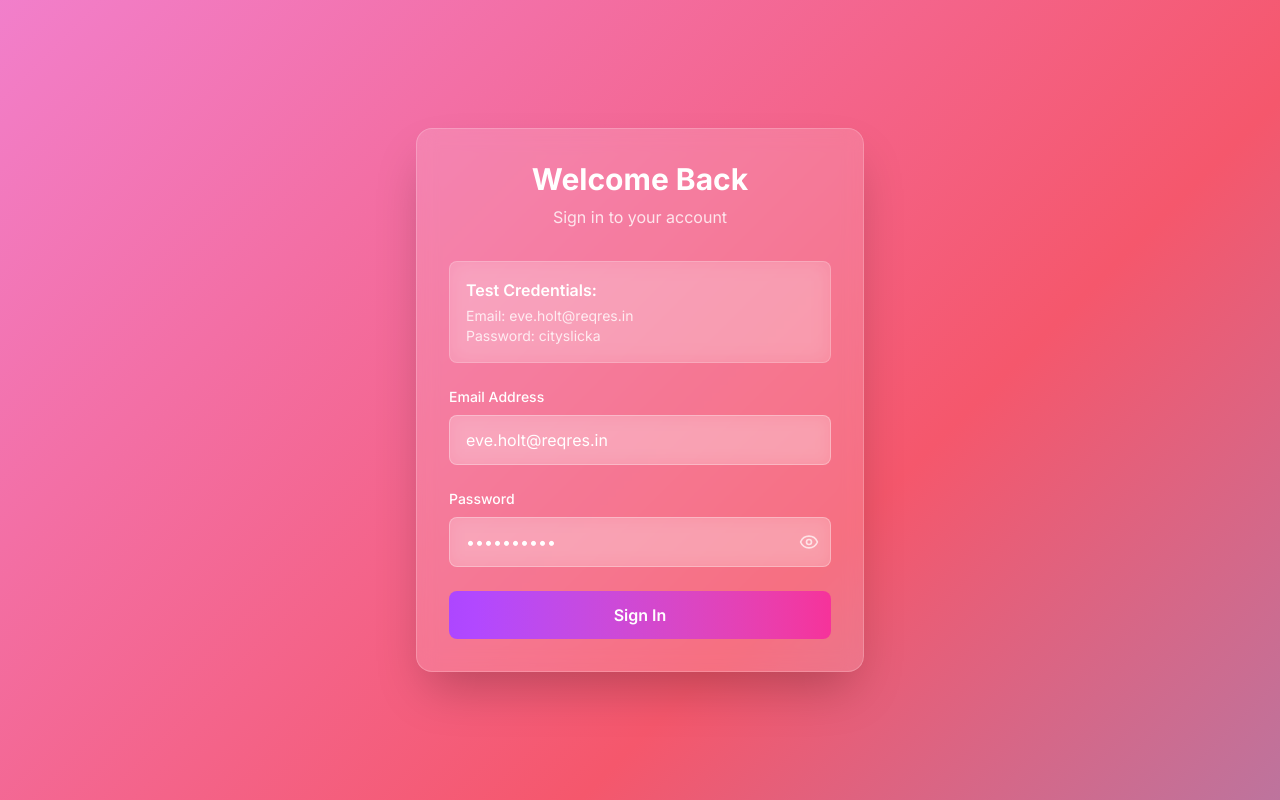
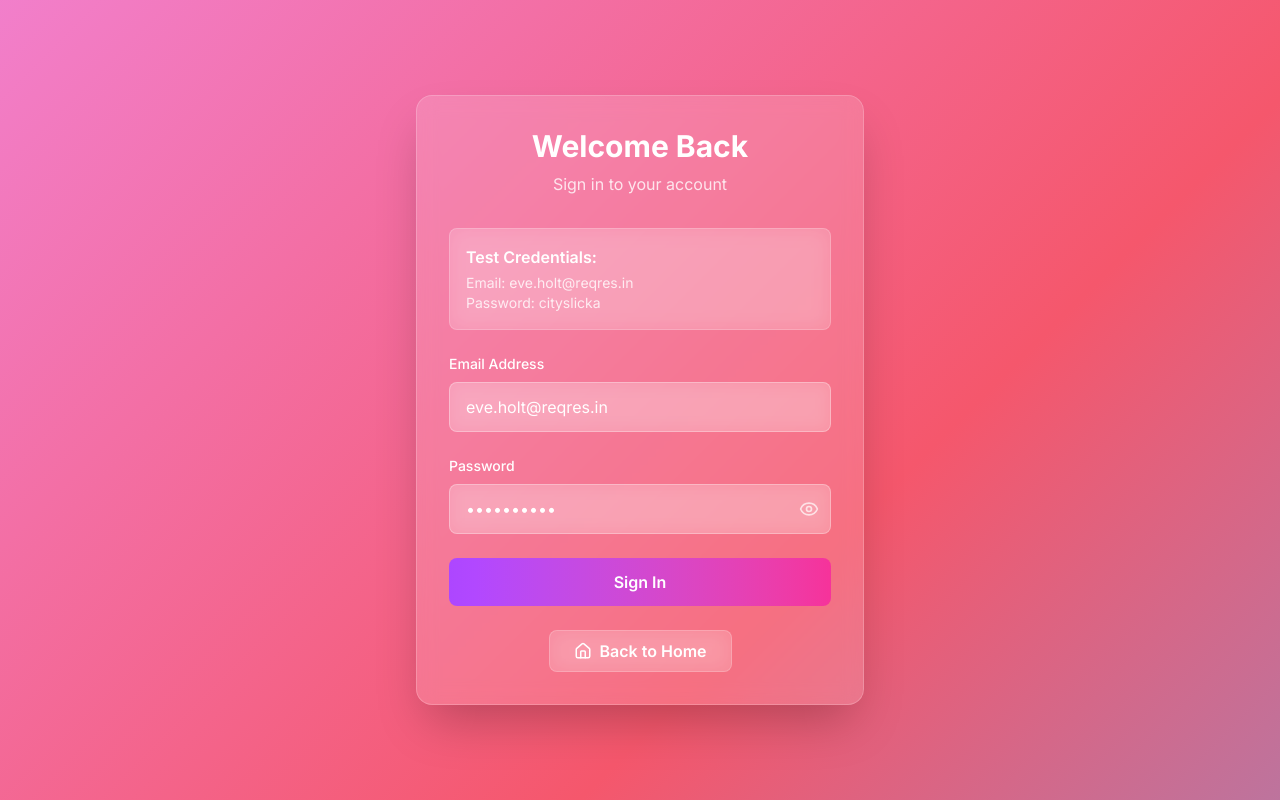
Before and after one commit to roushan-sheik/ocean_get_auth, a Next.js app: page /login in a window 1280 px wide. Built offline with nearby package versions, Linux system fonts and the light colour scheme.

Commit message:
[feat]:  add back to home button

```diff
--- a/app/login/page.tsx
+++ b/app/login/page.tsx
@@ -2,12 +2,13 @@
 
 import { useState, FormEvent } from "react";
 import { useRouter } from "next/navigation";
-import { Eye, EyeOff } from "lucide-react"; // Import icons
+import Link from "next/link";
+import { Eye, EyeOff, Home } from "lucide-react"; // Import icons
 
 export default function LoginPage() {
   const [email, setEmail] = useState("eve.holt@reqres.in");
   const [password, setPassword] = useState("cityslicka");
-  const [showPassword, setShowPassword] = useState(false); // State for password visibility
+  const [showPassword, setShowPassword] = useState(false);
   const [error, setError] = useState("");
   const [loading, setLoading] = useState(false);
   const router = useRouter();
@@ -77,7 +78,6 @@ export default function LoginPage() {
             />
           </div>
 
-          {/* --- CORRECTED PASSWORD FIELD --- */}
           <div>
             <label
               htmlFor="password"
@@ -113,6 +113,17 @@ export default function LoginPage() {
             {loading ? "Signing in..." : "Sign In"}
           </button>
         </form>
+
+        {/* Home Button */}
+        <div className="mt-6 text-center">
+          <Link
+            href="/"
+            className="inline-flex items-center gap-2 glass text-white px-6 py-2 rounded-lg font-semibold hover:bg-white/20 focus:outline-none focus:ring-2 focus:ring-white/50 focus:ring-offset-2 focus:ring-offset-transparent transition-all duration-300 transform hover:scale-105"
+          >
+            <Home size={18} />
+            Back to Home
+          </Link>
+        </div>
       </div>
     </div>
   );
```
